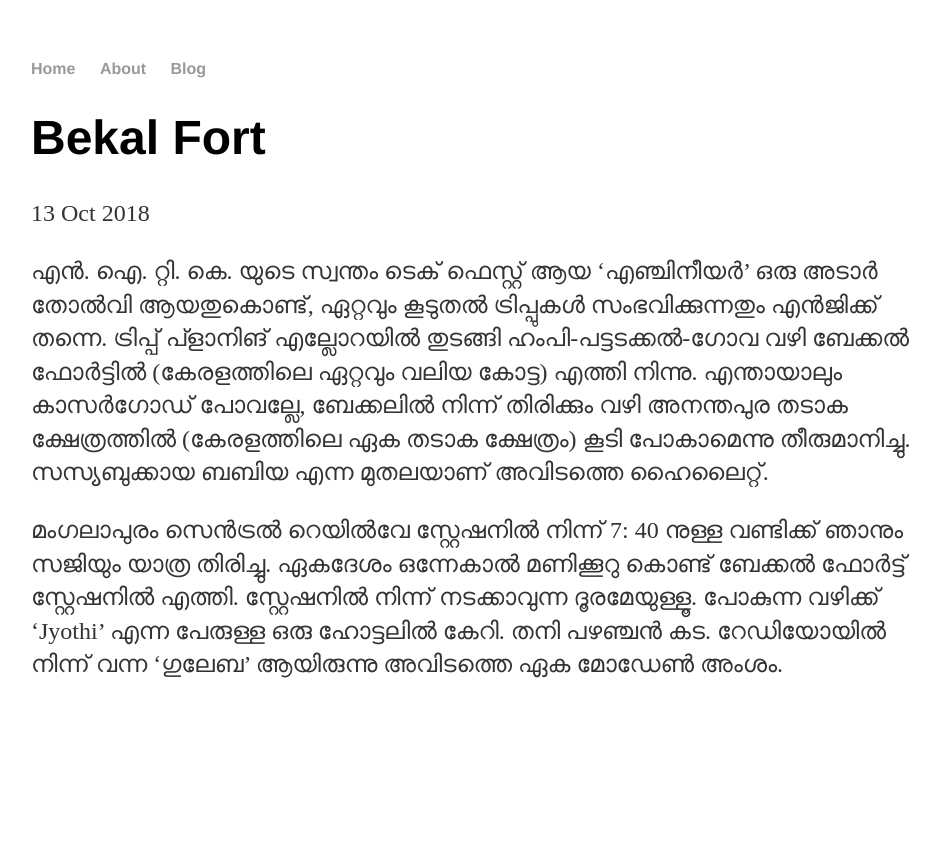
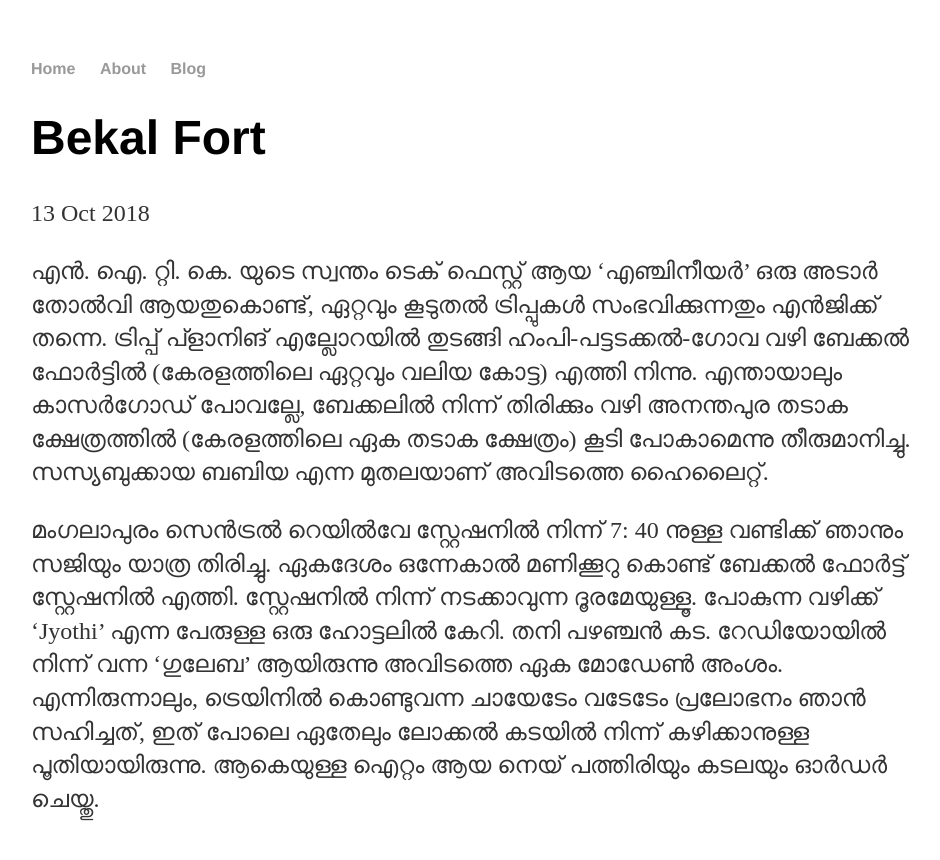
Before and after one commit to joe019/joe019.github.io, a Jekyll site: the page built from _posts/2018-10-13-bekal-fort.md, in a window 1280 px wide. Shown: the top 860 px of the page, without its empty margins (161-1101 px from the left). Built offline with Jekyll 4.4.1, drawn with Linux system fonts in a browser that asks for light colours.

Commit message:
Update 2018-10-13-bekal-fort.md

```diff
--- a/_posts/2018-10-13-bekal-fort.md
+++ b/_posts/2018-10-13-bekal-fort.md
@@ -6,4 +6,4 @@
 
 എൻ. ഐ. റ്റി. കെ. യുടെ സ്വന്തം ടെക് ഫെസ്റ്റ് ആയ 'എഞ്ചിനീയർ' ഒരു അടാർ തോൽവി ആയതുകൊണ്ട്, ഏറ്റവും കൂടുതൽ ട്രിപ്പുകൾ സംഭവിക്കുന്നതും എൻജിക്ക് തന്നെ. ട്രിപ്പ് പ്ളാനിങ് എല്ലോറയിൽ തുടങ്ങി ഹംപി-പട്ടടക്കൽ-ഗോവ വഴി ബേക്കൽ ഫോർട്ടിൽ (കേരളത്തിലെ ഏറ്റവും വലിയ കോട്ട) എത്തി നിന്നു. എന്തായാലും കാസർഗോഡ് പോവല്ലേ, ബേക്കലിൽ നിന്ന് തിരിക്കും വഴി അനന്തപുര തടാക ക്ഷേത്രത്തിൽ (കേരളത്തിലെ ഏക തടാക ക്ഷേത്രം) കൂടി പോകാമെന്നു തീരുമാനിച്ചു. സസ്യബുക്കായ ബബിയ എന്ന മുതലയാണ് അവിടത്തെ ഹൈലൈറ്റ്.
 
-മംഗലാപുരം സെൻട്രൽ റെയിൽവേ സ്റ്റേഷനിൽ നിന്ന് 7: 40 നുള്ള വണ്ടിക്ക് ഞാനും സജിയും യാത്ര തിരിച്ചു. ഏകദേശം ഒന്നേകാൽ മണിക്കൂറു കൊണ്ട് ബേക്കൽ ഫോർട്ട് സ്റ്റേഷനിൽ എത്തി. സ്റ്റേഷനിൽ നിന്ന് നടക്കാവുന്ന ദൂരമേയുള്ളൂ. പോകുന്ന വഴിക്ക് 'Jyothi' എന്ന പേരുള്ള ഒരു ഹോട്ടലിൽ കേറി. തനി പഴഞ്ചൻ കട. റേഡിയോയിൽ നിന്ന് വന്ന 'ഗുലേബ' ആയിരുന്നു അവിടത്തെ ഏക മോഡേൺ അംശം.
+മംഗലാപുരം സെൻട്രൽ റെയിൽവേ സ്റ്റേഷനിൽ നിന്ന് 7: 40 നുള്ള വണ്ടിക്ക് ഞാനും സജിയും യാത്ര തിരിച്ചു. ഏകദേശം ഒന്നേകാൽ മണിക്കൂറു കൊണ്ട് ബേക്കൽ ഫോർട്ട് സ്റ്റേഷനിൽ എത്തി. സ്റ്റേഷനിൽ നിന്ന് നടക്കാവുന്ന ദൂരമേയുള്ളൂ. പോകുന്ന വഴിക്ക് 'Jyothi' എന്ന പേരുള്ള ഒരു ഹോട്ടലിൽ കേറി. തനി പഴഞ്ചൻ കട. റേഡിയോയിൽ നിന്ന് വന്ന 'ഗുലേബ' ആയിരുന്നു അവിടത്തെ ഏക മോഡേൺ അംശം. എന്നിരുന്നാലും, ട്രെയിനിൽ കൊണ്ടുവന്ന ചായേടേം വടേടേം പ്രലോഭനം ഞാൻ സഹിച്ചത്, ഇത് പോലെ ഏതേലും ലോക്കൽ കടയിൽ നിന്ന് കഴിക്കാനുള്ള പൂതിയായിരുന്നു.  ആകെയുള്ള ഐറ്റം ആയ നെയ് പത്തിരിയും കടലയും ഓർഡർ ചെയ്തു.
```
